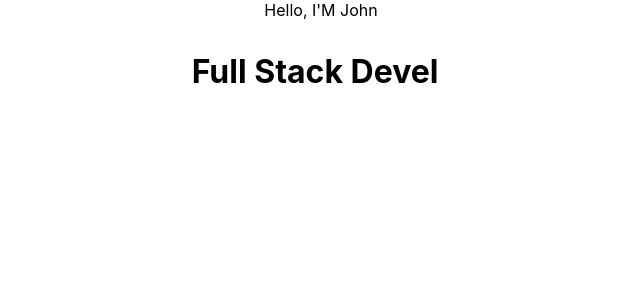
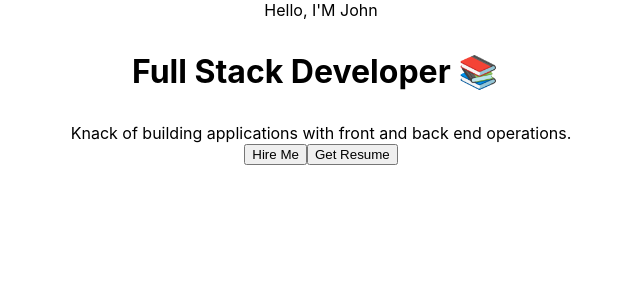
Before and after one commit to JinLeeGG/Personal_Portfolio_v2, a React (Create React App) app in the folder Client/: page / in a window 1280 px wide. Shown: the top 300 px of the page, without its empty margins (319-959 px from the left). Built offline with nearby package versions, Linux system fonts and the light colour scheme.

Commit message:
resume/buttons added

```diff
--- a/Client/src/PortfolioContainer/Home/Profile.js
+++ b/Client/src/PortfolioContainer/Home/Profile.js
@@ -1,59 +1,77 @@
-import React from 'react'
-import Typical from 'react-typical'
+import React from "react";
+import Typical from "react-typical";
 
 export default function Profile() {
   return (
-    <div className='profile-container'>
-        <div className='profile-parent'>
-            <div className='profile-details'>
-                <div className='colz'>
-                    <a href='#'>
-                        <i className='fa fa-facebook-square'></i>
+    <div className="profile-container">
+      <div className="profile-parent">
+        <div className="profile-details">
+          <div className="colz">
+            <div className="colz-icon">
+              <a href="#">
+                <i className="fa fa-facebook-square"></i>
               </a>
-                    <a href='#'>
-                        <i className='fa fa-google-plus-square'></i>
+              <a href="#">
+                <i className="fa fa-google-plus-square"></i>
               </a>
-                    <a href='#'>
-                        <i className='fa fa-instagram'></i>
+              <a href="#">
+                <i className="fa fa-instagram"></i>
               </a>
-                    <a href='#'>
-                        <i className='fa fa-youtube-square'></i>
+              <a href="#">
+                <i className="fa fa-youtube-square"></i>
               </a>
-                    <a href='#'>
-                        <i className='fa fa-twitter'></i>
+              <a href="#">
+                <i className="fa fa-twitter"></i>
               </a>
             </div>
-                <div className='profile-details-name'>
-                    <span className='primary-text'>
+          </div>
+          <div className="profile-details-name">
+            <span className="primary-text">
               {" "}
-                    Hello, I'M <span className='highlighted-text'>John</span>
+              Hello, I'M <span className="highlighted-text">John</span>
             </span>
           </div>
-                <div className='profile-details-role'>
-                    <span className='primary-text'>
+          <div className="profile-details-role">
+            <span className="primary-text">
               {" "}
               <h1>
                 {" "}
                 <Typical
-                            loop = {Infinity}
-                            steps = {[
-                                "Ethusiastic Dev ",
+                  loop={Infinity}
+                  steps={[
+                    "Ethusiastic Dev ✨",
                     1000,
-                                "Full Stack Developer",
+                    "Full Stack Developer 📚",
                     1000,
-                                "MERN Stack Dev",
+                    "MERN Stack Dev 🔥",
                     1000,
-                                "Cross Platform v",
+                    "Cross Platform Dev ⭐",
                     1000,
-                                "Mad Coder",
+                    "Mad Coder 💢",
                     1000,
                   ]}
                 />
               </h1>
+              <span className="profile-role-tagline">
+                Knack of building applications with front and back end
+                operations.
               </span>
+            </span>
+          </div>
+          <div className="profile-options">
+            <button className="btn primary-btn">
+              {""}
+              Hire Me{" "}
+            </button>
+            <a href="my_resume (1).pdf" download="GyuJin Lee.pdf">
+              <button className="btn highlighted-btn">Get Resume</button>
+            </a>
+          </div>
+        </div>
+        <div className="profile-picture">
+          <div className="profile-picture-background"></div>
         </div>
       </div>
     </div>
-    </div>
-  )
+  );
 }
```
Also changed, not shown: 1 other file (tests, documents, lock files or other folders). Lines whose indentation alone changed are shown as unchanged.
